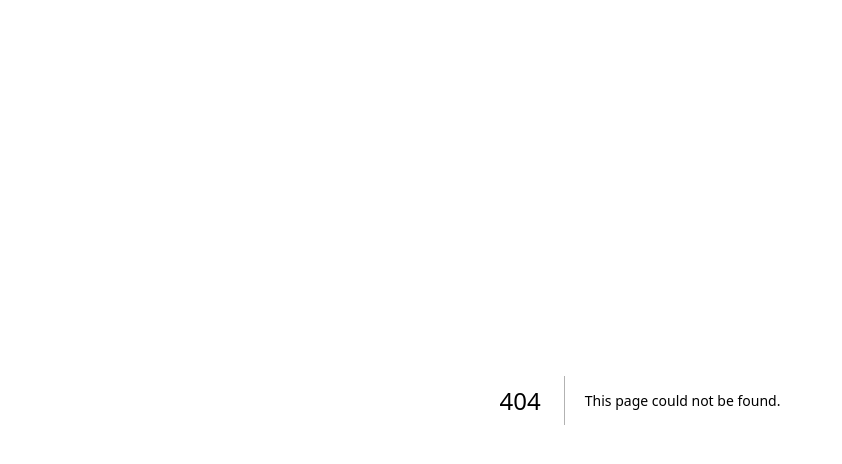
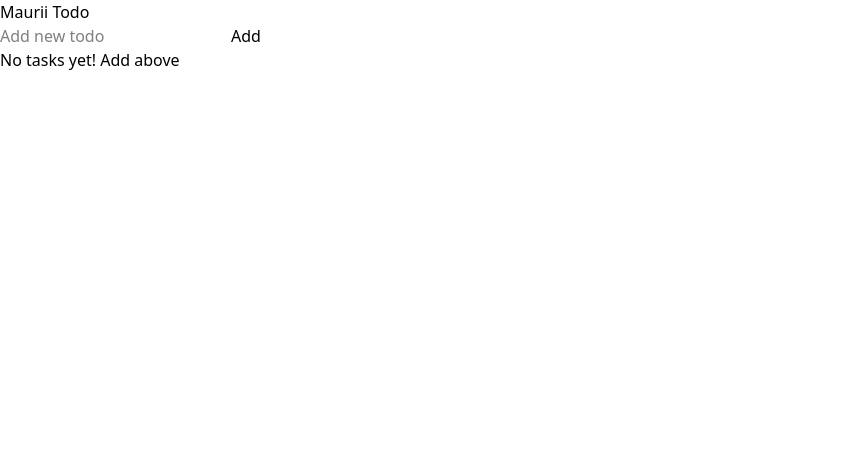
Before and after one commit to Dopest0727/taskmanger, a Next.js app: page /todo in a window 1280 px wide. Before the commit this address had no page. Shown: the top 464 px of the page, without its empty margins (0-842 px from the left). Built offline with nearby package versions, Linux system fonts and the light colour scheme.

Commit message:
created todo component of the task manager

```diff
--- a/app/page.tsx
+++ b/app/page.tsx
@@ -1,3 +1,9 @@
+import TodoPage from "./todo/page";
+
 export default function Home() {
-  return <h1 className="text-3xl font-bold underline">Hello world!</h1>;
+  return (
+    <>
+      <TodoPage />
+    </>
+  );
 }
--- /dev/null
+++ b/app/todo/page.tsx
@@ -0,0 +1,12 @@
+"use client";
+
+import React from "react";
+import TodoApp from "@/components/todo/TodoApp";
+
+export default function TodoPage() {
+  return (
+    <main>
+      <TodoApp />
+    </main>
+  );
+}
--- /dev/null
+++ b/components/todo/TodoApp.tsx
@@ -0,0 +1,58 @@
+import { useEffect, useState } from "react";
+import TodoForm from "./TodoForm";
+import TodoList from "./TodoList";
+
+interface Todo {
+  id: number;
+  text: string;
+  completed: boolean;
+}
+
+function TodoApp() {
+  const [todos, setTodos] = useState<Todo[]>(() => {
+    try {
+      const saved = localStorage.getItem("todos");
+      return saved ? JSON.parse(saved) : [];
+    } catch {
+      console.error("Failed to parse todos from localStorage");
+      return [];
+    }
+  });
+
+  useEffect(() => {
+    localStorage.setItem("todos", JSON.stringify(todos));
+  }, [todos]);
+
+  const addTodo = (text: string): void => {
+    if (text.trim() === "") return;
+    setTodos((prev) => [
+      ...prev,
+      { id: Date.now(), text: text.trim(), completed: false },
+    ]);
+  };
+
+  const toggleTodo = (id: number): void => {
+    setTodos((prev) =>
+      prev.map((todo) =>
+        todo.id === id ? { ...todo, completed: !todo.completed } : todo
+      )
+    );
+  };
+
+  const deleteTodo = (id: number): void => {
+    setTodos((prev) => prev.filter((todo) => todo.id !== id));
+  };
+
+  return (
+    <div className="todo-container">
+      <h1>Maurii Todo</h1>
+      <TodoForm onAdd={addTodo} />
+      <TodoList todos={todos} onToggle={toggleTodo} onDelete={deleteTodo} />
+      {todos.length === 0 && (
+        <p className="empty-message">No tasks yet! Add above</p>
+      )}
+    </div>
+  );
+}
+
+export default TodoApp;
--- /dev/null
+++ b/components/todo/TodoForm.tsx
@@ -0,0 +1,31 @@
+import { useState } from "react";
+
+interface TodoFormProps {
+  onAdd: (text: string) => void;
+}
+
+function TodoForm({ onAdd }: TodoFormProps) {
+  const [newTodo, setNewTodo] = useState("");
+  const handleSubmit = (e: React.FormEvent<HTMLFormElement>) => {
+    e.preventDefault();
+    onAdd(newTodo);
+    setNewTodo("");
+  };
+
+  return (
+    <form onSubmit={handleSubmit} className="todo-form">
+      <input
+        type="text"
+        value={newTodo}
+        onChange={(e) => setNewTodo(e.target.value)}
+        placeholder="Add new todo"
+        className="todo-input"
+      />
+      <button className="add-button" type="submit">
+        Add
+      </button>
+    </form>
+  );
+}
+
+export default TodoForm;
--- /dev/null
+++ b/components/todo/TodoItem.tsx
@@ -0,0 +1,30 @@
+interface Todo {
+  id: number;
+  text: string;
+  completed: boolean;
+}
+
+interface TodoItemProps {
+  todo: Todo;
+  onToggle: () => void;
+  onDelete: () => void;
+}
+
+function TodoItem({ todo, onToggle, onDelete }: TodoItemProps) {
+  return (
+    <div className={`todo-item ${todo.completed ? "completed" : ""}`}>
+      <input
+        type="checkbox"
+        checked={todo.completed}
+        onChange={onToggle}
+        className="todo-checkbox"
+      />
+      <span className="todo-item">{todo.text}</span>
+      <button className="delet-button" onClick={onDelete}>
+        X
+      </button>
+    </div>
+  );
+}
+
+export default TodoItem;
--- /dev/null
+++ b/components/todo/TodoList.tsx
@@ -0,0 +1,30 @@
+import TodoItem from "./TodoItem";
+
+interface Todos {
+  id: number;
+  text: string;
+  completed: boolean;
+}
+
+interface TodoListProps {
+  todos: Todos[];
+  onToggle: (id: number) => void;
+  onDelete: (id: number) => void;
+}
+
+function TodoList({ todos, onToggle, onDelete }: TodoListProps) {
+  return (
+    <div className="todo-list">
+      {todos.map((todo) => (
+        <TodoItem
+          key={todo.id}
+          todo={todo}
+          onToggle={() => onToggle(todo.id)}
+          onDelete={() => onDelete(todo.id)}
+        />
+      ))}
+    </div>
+  );
+}
+
+export default TodoList;
```
